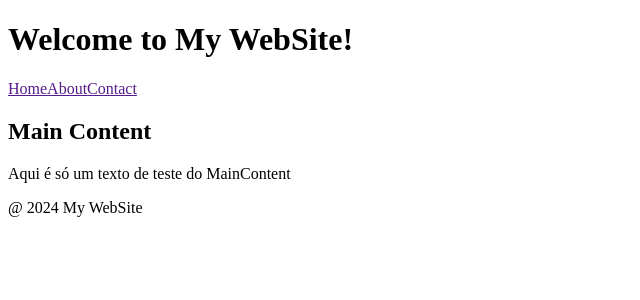
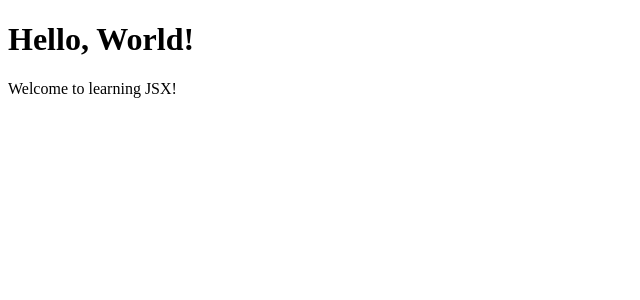
Before and after one commit to Adryel0713/Vite-React, a React (Vite) app: page / in a window 1280 px wide. Shown: the top 300 px of the page, without its empty margins (0-640 px from the left). Built offline with nearby package versions, Linux system fonts and the light colour scheme.

Commit message:
exercise_2

```diff
--- a/src/App.jsx
+++ b/src/App.jsx
@@ -1,14 +1,10 @@
-import Footer from "./Components/Footer";
-import Header from "./Components/Header";
-import MainContent from "./Components/MainContent";
+import WelcomeMessage from "./Components/WelcomeMessage";
 
 const App = () => {
 
   return (
   <div>
-    <Header/>
-    <MainContent/>
-    <Footer/>
+    <WelcomeMessage/>
   </div>
   )
 
--- a/src/Components/Footer.jsx
+++ /dev/null
@@ -1,8 +0,0 @@
-const Footer = () => {
-  return <footer>
-
-    <p>@ 2024 My WebSite</p>
-  </footer>
-}
-
-export default Footer
--- a/src/Components/Header.jsx
+++ /dev/null
@@ -1,13 +0,0 @@
-const Header = () => {
-  return <div>
-        <h1>Welcome to My WebSite!</h1>
-
-        <nav>
-            <a href="">Home</a>
-            <a href="">About</a>
-            <a href="">Contact</a>
-        </nav>
-    </div>
-}
-
-export default Header
--- a/src/Components/MainContent.jsx
+++ /dev/null
@@ -1,7 +0,0 @@
-export const MainContent = () => {
-  return <main>
-    <h2>Main Content</h2>
-    <p>Aqui é só um texto de teste do MainContent</p>
-  </main>
-}
-export default MainContent;
--- /dev/null
+++ b/src/Components/WelcomeMessage.jsx
@@ -0,0 +1,10 @@
+const WelcomeMessage = () => {
+  return (
+    <div>
+        <h1>Hello, World!</h1>
+        <p>Welcome to learning JSX!</p>
+    </div>
+  )
+}
+
+export default WelcomeMessage
```
